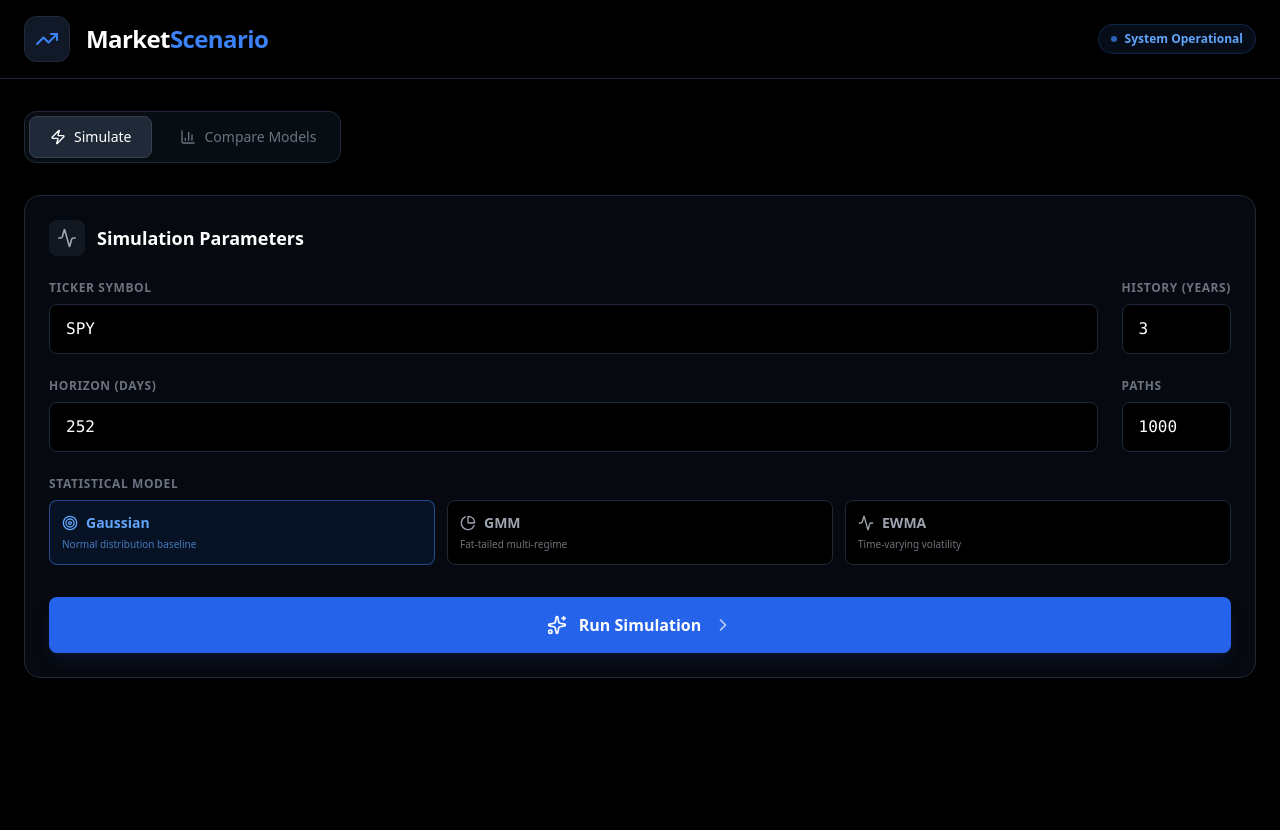
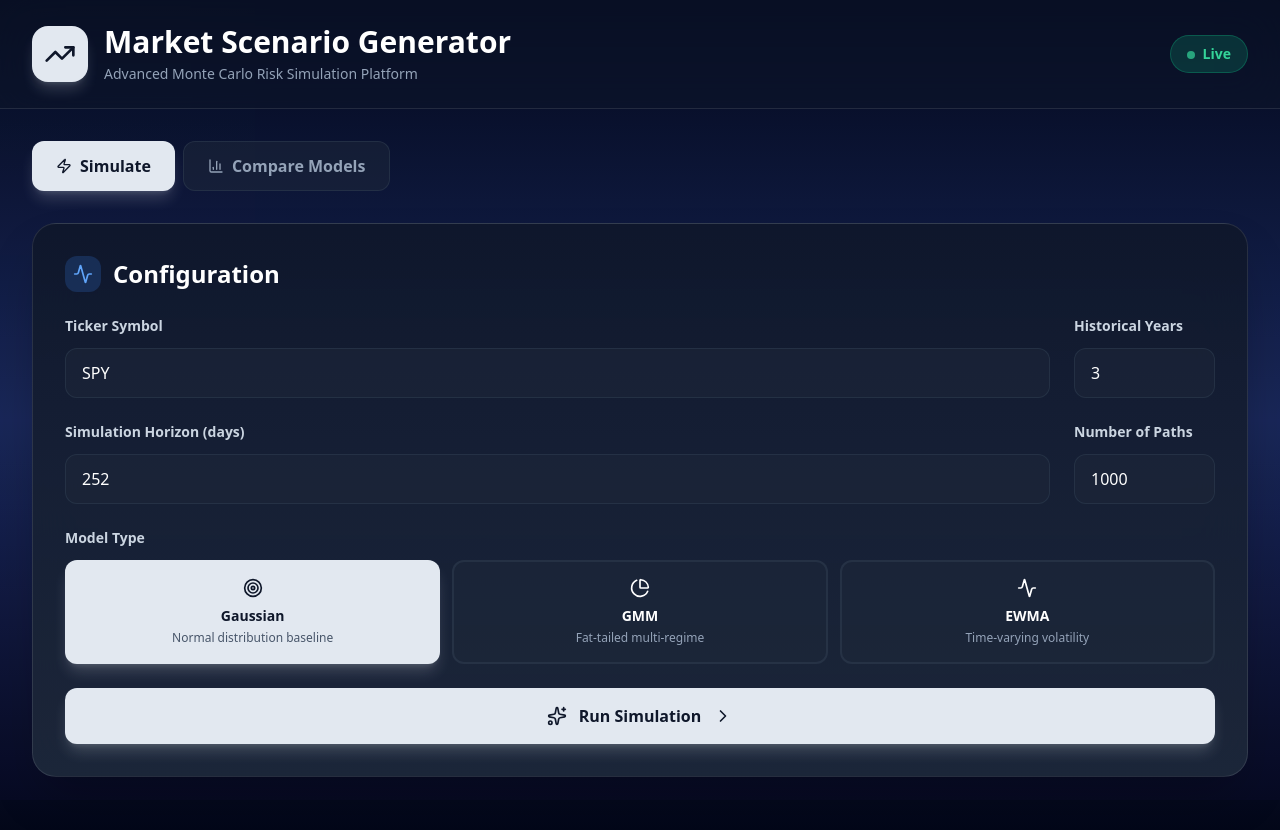
Before and after one commit to Iska555/Market-Scenario-Generator, a React (Vite) app in the folder frontend/: page / in a window 1280 px wide. Shown: the top 830 px of the page. Before the commit the page ends 800 px from the top, so only its background shows below. Built offline with nearby package versions, Linux system fonts and the light colour scheme.

Commit message:
Updated the UI colors

```diff
--- a/frontend/src/App.jsx
+++ b/frontend/src/App.jsx
@@ -80,36 +80,45 @@ export default function MarketScenarioGenerator() {
   ];
 
   return (
-    <div className="min-h-screen bg-black text-gray-100 font-sans selection:bg-blue-500/30">
+    <div className="min-h-screen bg-gradient-to-br from-slate-950 via-blue-950 to-slate-950">
+      {/* Animated Background */}
+      <div className="fixed inset-0 opacity-20">
+        <div className="absolute inset-0 bg-gradient-to-r from-blue-500/20 to-purple-500/20 animate-pulse"></div>
+      </div>
 
       <div className="relative z-10">
         {/* Header */}
-        <div className="border-b border-gray-800 bg-black/50 backdrop-blur-md sticky top-0 z-50">
-          <div className="max-w-7xl mx-auto px-6 py-4">
+        <div className="border-b border-white/10 backdrop-blur-xl bg-slate-900/50">
+          <div className="max-w-7xl mx-auto px-8 py-6">
             <div className="flex items-center justify-between">
               <div className="flex items-center gap-4">
-                <div className="bg-gray-900 p-2.5 rounded-xl border border-gray-800">
-                  <TrendingUp className="w-6 h-6 text-blue-500" />
+                {/* Changed Icon Background to Grayish White */}
+                <div className="bg-slate-200 p-3 rounded-2xl shadow-lg shadow-slate-200/20">
+                  <TrendingUp className="w-8 h-8 text-slate-900" />
                 </div>
                 <div>
-                  <h1 className="text-2xl font-bold text-white tracking-tight">
-                    Market<span className="text-blue-500">Scenario</span>
+                  {/* Changed Text to Solid White */}
+                  <h1 className="text-3xl font-bold text-white">
+                    Market Scenario Generator
                   </h1>
+                  <p className="text-slate-400 text-sm mt-1">
+                    Advanced Monte Carlo Risk Simulation Platform
+                  </p>
                 </div>
               </div>
               <div className="flex items-center gap-3">
-                <div className="px-3 py-1.5 rounded-full bg-blue-500/10 border border-blue-500/20 text-blue-400 text-xs font-semibold flex items-center gap-2">
-                  <span className="w-1.5 h-1.5 rounded-full bg-blue-500 animate-pulse"></span>
-                  System Operational
+                <div className="px-4 py-2 rounded-full bg-emerald-500/20 border border-emerald-500/30 text-emerald-400 text-sm font-semibold">
+                  <span className="inline-block w-2 h-2 rounded-full bg-emerald-400 animate-pulse mr-2"></span>
+                  Live
                 </div>
               </div>
             </div>
           </div>
         </div>
 
-        <div className="max-w-7xl mx-auto px-6 py-8">
+        <div className="max-w-7xl mx-auto px-8 py-8">
           {/* Tabs */}
-          <div className="flex gap-2 mb-8 bg-gray-900/50 p-1 rounded-xl w-fit border border-gray-800">
+          <div className="flex gap-2 mb-8">
             {[
               { id: 'simulate', label: 'Simulate', icon: Zap },
               { id: 'compare', label: 'Compare Models', icon: BarChart3 }
@@ -119,10 +128,11 @@ export default function MarketScenarioGenerator() {
                 <button
                   key={tab.id}
                   onClick={() => setActiveTab(tab.id)}
-                  className={`px-5 py-2.5 rounded-lg font-medium text-sm transition-all flex items-center gap-2 ${
+                  className={`px-6 py-3 rounded-xl font-semibold transition-all flex items-center gap-2 ${
                     activeTab === tab.id
-                      ? 'bg-gray-800 text-white shadow-sm border border-gray-700'
-                      : 'text-gray-500 hover:text-gray-300'
+                      /* Active Tab: Grayish White */
+                      ? 'bg-slate-200 text-slate-900 shadow-lg shadow-slate-200/20'
+                      : 'bg-slate-800/50 text-slate-400 hover:bg-slate-800 hover:text-white border border-slate-700/50'
                   }`}
                 >
                   <Icon className="w-4 h-4" />
@@ -135,52 +145,52 @@ export default function MarketScenarioGenerator() {
           {activeTab === 'simulate' && (
             <>
               {/* Configuration Card */}
-              <div className="bg-gray-900/40 backdrop-blur-sm rounded-2xl p-6 mb-8 border border-gray-800">
+              <div className="bg-gradient-to-br from-slate-900/90 to-slate-800/90 backdrop-blur-xl rounded-3xl p-8 mb-8 border border-white/10 shadow-2xl">
                 <div className="flex items-center gap-3 mb-6">
-                  <div className="p-2 rounded-lg bg-gray-800/50">
-                    <Activity className="w-5 h-5 text-gray-400" />
+                  <div className="p-2 rounded-xl bg-blue-500/20">
+                    <Activity className="w-5 h-5 text-blue-400" />
                   </div>
-                  <h2 className="text-lg font-semibold text-white">Simulation Parameters</h2>
+                  <h2 className="text-2xl font-bold text-white">Configuration</h2>
                 </div>
 
-                <div className="grid grid-cols-1 md:grid-cols-3 gap-6 mb-8">
+                <div className="grid grid-cols-1 md:grid-cols-3 gap-6 mb-6">
                   <div className="group">
-                    <label className="block text-xs font-semibold text-gray-500 uppercase tracking-wider mb-2">Ticker Symbol</label>
+                    <label className="block text-sm font-semibold text-slate-300 mb-3">Ticker Symbol</label>
                     <input
                       type="text"
                       value={ticker}
                       onChange={(e) => setTicker(e.target.value.toUpperCase())}
-                      className="w-full bg-black border border-gray-800 rounded-lg px-4 py-3 text-white focus:outline-none focus:border-blue-500 focus:ring-1 focus:ring-blue-500 transition-all font-mono"
+                      className="w-full bg-slate-800/50 border border-slate-700/50 rounded-xl px-4 py-3 text-white focus:outline-none focus:ring-2 focus:ring-slate-200 focus:border-transparent transition-all group-hover:border-slate-600"
                       placeholder="SPY"
                     />
                   </div>
 
                   <div>
-                    <label className="block text-xs font-semibold text-gray-500 uppercase tracking-wider mb-2">History (Years)</label>
+                    <label className="block text-sm font-semibold text-slate-300 mb-3">Historical Years</label>
                     <input
                       type="number"
                       value={years}
                       onChange={(e) => setYears(parseInt(e.target.value))}
                       min="1"
                       max="10"
-                      className="w-full bg-black border border-gray-800 rounded-lg px-4 py-3 text-white focus:outline-none focus:border-blue-500 focus:ring-1 focus:ring-blue-500 transition-all font-mono"
+                      className="w-full bg-slate-800/50 border border-slate-700/50 rounded-xl px-4 py-3 text-white focus:outline-none focus:ring-2 focus:ring-slate-200 transition-all"
                     />
                   </div>
 
                   <div>
-                    <label className="block text-xs font-semibold text-gray-500 uppercase tracking-wider mb-2">Horizon (Days)</label>
+                    <label className="block text-sm font-semibold text-slate-300 mb-3">Simulation Horizon (days)</label>
                     <input
                       type="number"
                       value={horizon}
                       onChange={(e) => setHorizon(parseInt(e.target.value))}
                       min="1"
                       max="1000"
-                      className="w-full bg-black border border-gray-800 rounded-lg px-4 py-3 text-white focus:outline-none focus:border-blue-500 focus:ring-1 focus:ring-blue-500 transition-all font-mono"
+                      className="w-full bg-slate-800/50 border border-slate-700/50 rounded-xl px-4 py-3 text-white focus:outline-none focus:ring-2 focus:ring-slate-200 transition-all"
                     />
                   </div>
 
                   <div>
-                    <label className="block text-xs font-semibold text-gray-500 uppercase tracking-wider mb-2">Paths</label>
+                    <label className="block text-sm font-semibold text-slate-300 mb-3">Number of Paths</label>
                     <input
                       type="number"
                       value={numPaths}
@@ -188,30 +198,30 @@ export default function MarketScenarioGenerator() {
                       min="100"
                       max="10000"
                       step="100"
-                      className="w-full bg-black border border-gray-800 rounded-lg px-4 py-3 text-white focus:outline-none focus:border-blue-500 focus:ring-1 focus:ring-blue-500 transition-all font-mono"
+                      className="w-full bg-slate-800/50 border border-slate-700/50 rounded-xl px-4 py-3 text-white focus:outline-none focus:ring-2 focus:ring-slate-200 transition-all"
                     />
                   </div>
 
                   <div className="md:col-span-2">
-                    <label className="block text-xs font-semibold text-gray-500 uppercase tracking-wider mb-2">Statistical Model</label>
+                    <label className="block text-sm font-semibold text-slate-300 mb-3">Model Type</label>
                     <div className="grid grid-cols-3 gap-3">
                       {models.map(m => {
                         const Icon = m.icon;
+                        const isActive = model === m.value;
                         return (
                           <button
                             key={m.value}
                             onClick={() => setModel(m.value)}
-                            className={`p-3 rounded-lg transition-all border text-left ${
-                              model === m.value
-                                ? 'bg-blue-600/10 border-blue-500/50 text-blue-400'
-                                : 'bg-black border-gray-800 text-gray-400 hover:border-gray-700'
+                            className={`p-4 rounded-xl transition-all border-2 ${
+                              isActive
+                                /* Active Button: Grayish White with Dark Text */
+                                ? 'bg-slate-200 border-transparent shadow-lg shadow-slate-200/20'
+                                : 'bg-slate-800/50 border-slate-700/50 hover:border-slate-600'
                             }`}
                           >
-                            <div className="flex items-center gap-2 mb-1">
-                              <Icon className="w-4 h-4" />
-                              <span className="font-semibold text-sm">{m.label}</span>
-                            </div>
-                            <div className="text-[10px] opacity-70 truncate">{m.desc}</div>
+                            <Icon className={`w-5 h-5 mb-2 mx-auto ${isActive ? 'text-slate-900' : 'text-white'}`} />
+                            <div className={`text-sm font-bold ${isActive ? 'text-slate-900' : 'text-white'}`}>{m.label}</div>
+                            <div className={`text-xs mt-1 ${isActive ? 'text-slate-600' : 'text-slate-400'}`}>{m.desc}</div>
                           </button>
                         );
                       })}
@@ -222,28 +232,29 @@ export default function MarketScenarioGenerator() {
                 <button
                   onClick={runSimulation}
                   disabled={loading}
-                  className="w-full bg-blue-600 hover:bg-blue-500 disabled:bg-gray-800 disabled:text-gray-500 text-white font-semibold py-4 px-8 rounded-lg transition-all shadow-lg shadow-blue-900/20 flex items-center justify-center gap-3"
+                  /* Run Button: Grayish White */
+                  className="w-full bg-slate-200 hover:bg-white disabled:bg-slate-700 disabled:text-slate-500 text-slate-900 font-bold py-4 px-8 rounded-xl transition-all shadow-lg shadow-slate-200/20 hover:shadow-xl hover:shadow-slate-200/30 flex items-center justify-center gap-3 group"
                 >
                   {loading ? (
                     <>
                       <RefreshCw className="w-5 h-5 animate-spin" />
-                      Processing...
+                      Running Simulation...
                     </>
                   ) : (
                     <>
-                      <Sparkles className="w-5 h-5" />
+                      <Sparkles className="w-5 h-5 group-hover:rotate-12 transition-transform" />
                       Run Simulation
-                      <ChevronRight className="w-5 h-5 opacity-70" />
+                      <ChevronRight className="w-5 h-5 group-hover:translate-x-1 transition-transform" />
                     </>
                   )}
                 </button>
 
                 {error && (
-                  <div className="mt-6 bg-red-900/10 border border-red-900/30 rounded-lg p-4 flex items-start gap-3">
-                    <AlertTriangle className="w-5 h-5 text-red-500 flex-shrink-0 mt-0.5" />
+                  <div className="mt-6 bg-red-500/10 border border-red-500/30 rounded-xl p-4 flex items-start gap-3">
+                    <AlertTriangle className="w-5 h-5 text-red-400 flex-shrink-0 mt-0.5" />
                     <div>
-                      <p className="text-red-400 font-semibold text-sm">Simulation Error</p>
-                      <p className="text-red-400/70 text-sm mt-1">{error}</p>
+                      <p className="text-red-200 font-semibold">Simulation Error</p>
+                      <p className="text-red-300/80 text-sm mt-1">{error}</p>
                     </div>
                   </div>
                 )}
@@ -258,36 +269,34 @@ export default function MarketScenarioGenerator() {
                       title="Mean Return"
                       value={`${(results.risk_stats.mean * 100).toFixed(2)}%`}
                       icon={TrendingUp}
-                      accentColor="text-blue-400"
-                      borderColor="border-blue-500/30"
+                      gradient="from-emerald-500 to-teal-600"
+                      trend="positive"
                     />
                     <StatCard
                       title="Volatility"
                       value={`${(results.risk_stats.vol * 100).toFixed(2)}%`}
                       icon={Activity}
-                      accentColor="text-gray-300"
-                      borderColor="border-gray-600/30"
+                      gradient="from-violet-500 to-purple-600"
                     />
                     <StatCard
                       title="VaR (95%)"
                       value={`${(results.risk_stats.VaR_95 * 100).toFixed(2)}%`}
                       icon={Shield}
-                      accentColor="text-blue-300"
-                      borderColor="border-blue-400/30"
+                      gradient="from-rose-500 to-red-600"
+                      trend="negative"
                     />
                     <StatCard
                       title="CVaR (95%)"
                       value={`${(results.risk_stats.CVaR_95 * 100).toFixed(2)}%`}
                       icon={TrendingDown}
-                      accentColor="text-gray-400"
-                      borderColor="border-gray-500/30"
+                      gradient="from-orange-500 to-amber-600"
+                      trend="negative"
                     />
                     <StatCard
                       title="Prob. Loss"
                       value={`${(results.risk_stats.prob_loss * 100).toFixed(1)}%`}
                       icon={AlertTriangle}
-                      accentColor="text-gray-400"
-                      borderColor="border-gray-500/30"
+                      gradient="from-yellow-500 to-orange-600"
                     />
                   </div>
 
@@ -297,16 +306,23 @@ export default function MarketScenarioGenerator() {
                     <ChartCard title="Simulated Price Paths" icon={TrendingUp}>
                       <ResponsiveContainer width="100%" height={320}>
                         <LineChart data={chartData}>
-                          <CartesianGrid strokeDasharray="3 3" stroke="#1f2937" vertical={false} />
-                          <XAxis dataKey="day" stroke="#4b5563" type="number" domain={[0, horizon]} tick={{fontSize: 12}} />
-                          <YAxis stroke="#4b5563" tick={{fontSize: 12}} />
+                          <defs>
+                            <linearGradient id="pathGradient" x1="0" y1="0" x2="0" y2="1">
+                              <stop offset="5%" stopColor="#3b82f6" stopOpacity={0.3}/>
+                              <stop offset="95%" stopColor="#3b82f6" stopOpacity={0}/>
+                            </linearGradient>
+                          </defs>
+                          <CartesianGrid strokeDasharray="3 3" stroke="#334155" opacity={0.3} />
+                          <XAxis dataKey="day" stroke="#94a3b8" type="number" domain={[0, horizon]} />
+                          <YAxis stroke="#94a3b8" />
                           <Tooltip
                             contentStyle={{
-                              backgroundColor: '#000',
-                              border: '1px solid #333',
-                              borderRadius: '8px',
+                              backgroundColor: '#1e293b',
+                              border: '1px solid #475569',
+                              borderRadius: '12px',
+                              boxShadow: '0 10px 25px rgba(0,0,0,0.5)'
                             }}
-                            labelStyle={{ color: '#9ca3af' }}
+                            labelStyle={{ color: '#e2e8f0', fontWeight: 'bold' }}
                           />
                           {results.paths_sample.map((_, idx) => (
                             <Line
@@ -314,15 +330,16 @@ export default function MarketScenarioGenerator() {
                               type="monotone"
                               dataKey={`path_${idx}`}
                               stroke="#3b82f6"
-                              strokeWidth={1}
+                              strokeWidth={1.5}
                               dot={false}
-                              strokeOpacity={0.15}
+                              strokeOpacity={0.4}
                               isAnimationActive={false}
                             />
                           ))}
                         </LineChart>
                       </ResponsiveContainer>
-                      <p className="text-xs text-gray-500 mt-4 font-mono">
+                      <p className="text-sm text-slate-400 mt-4 flex items-center gap-2">
+                        <Sparkles className="w-4 h-4" />
                         Showing 50 of {numPaths} paths | Start: ${results.start_price.toFixed(2)}
                       </p>
                     </ChartCard>
@@ -331,27 +348,33 @@ export default function MarketScenarioGenerator() {
                     <ChartCard title="Return Distribution" icon={BarChart3}>
                       <ResponsiveContainer width="100%" height={320}>
                         <BarChart data={histogramData}>
-                          <CartesianGrid strokeDasharray="3 3" stroke="#1f2937" vertical={false} />
+                          <defs>
+                            <linearGradient id="barGradient" x1="0" y1="0" x2="0" y2="1">
+                              <stop offset="5%" stopColor="#8b5cf6" stopOpacity={0.9}/>
+                              <stop offset="95%" stopColor="#3b82f6" stopOpacity={0.9}/>
+                            </linearGradient>
+                          </defs>
+                          <CartesianGrid strokeDasharray="3 3" stroke="#334155" opacity={0.3} />
                           <XAxis
                             dataKey="return"
-                            stroke="#4b5563"
+                            stroke="#94a3b8"
                             tickFormatter={(val) => `${(val * 100).toFixed(0)}%`}
-                            tick={{fontSize: 12}}
                           />
-                          <YAxis stroke="#4b5563" tick={{fontSize: 12}} />
+                          <YAxis stroke="#94a3b8" />
                           <Tooltip
                             contentStyle={{
-                              backgroundColor: '#000',
-                              border: '1px solid #333',
-                              borderRadius: '8px',
+                              backgroundColor: '#1e293b',
+                              border: '1px solid #475569',
+                              borderRadius: '12px',
+                              boxShadow: '0 10px 25px rgba(0,0,0,0.5)'
                             }}
                             labelFormatter={(val) => `Return: ${(val * 100).toFixed(1)}%`}
-                            labelStyle={{ color: '#9ca3af' }}
                           />
-                          <Bar dataKey="count" fill="#3b82f6" radius={[2, 2, 0, 0]} />
+                          <Bar dataKey="count" fill="url(#barGradient)" radius={[8, 8, 0, 0]} />
                         </BarChart>
                       </ResponsiveContainer>
-                      <p className="text-xs text-gray-500 mt-4 font-mono">
+                      <p className="text-sm text-slate-400 mt-4 flex items-center gap-2">
+                        <Target className="w-4 h-4" />
                         Model: {results.model.toUpperCase()} | Paths: {numPaths}
                       </p>
                     </ChartCard>
@@ -362,12 +385,18 @@ export default function MarketScenarioGenerator() {
           )}
 
           {activeTab === 'compare' && (
-            <div className="bg-gray-900/40 rounded-2xl p-12 text-center border border-gray-800">
-              <div className="inline-flex p-4 rounded-full bg-gray-800 mb-6">
-                <BarChart3 className="w-12 h-12 text-blue-500" />
+            <div className="bg-gradient-to-br from-slate-900/90 to-slate-800/90 backdrop-blur-xl rounded-3xl p-12 text-center border border-white/10">
+              <div className="inline-flex p-6 rounded-full bg-gradient-to-br from-blue-500/20 to-purple-500/20 mb-6">
+                <BarChart3 className="w-16 h-16 text-blue-400" />
               </div>
-              <h3 className="text-2xl font-bold text-white mb-2">Model Comparison</h3>
-              <p className="text-gray-500 mb-6">Coming soon</p>
+              <h3 className="text-3xl font-bold text-white mb-3">Model Comparison</h3>
+              <p className="text-slate-400 mb-6 max-w-md mx-auto">
+                Compare Gaussian, GMM, and EWMA models side-by-side with advanced analytics
+              </p>
+              <div className="inline-flex items-center gap-2 px-6 py-3 rounded-full bg-blue-500/10 border border-blue-500/30 text-blue-400">
+                <Sparkles className="w-4 h-4 animate-pulse" />
+                <span className="text-sm font-semibold">Coming Soon</span>
+              </div>
             </div>
           )}
         </div>
@@ -376,28 +405,33 @@ export default function MarketScenarioGenerator() {
   );
 }
 
-function StatCard({ title, value, icon: Icon, accentColor, borderColor }) {
+function StatCard({ title, value, icon: Icon, gradient, trend }) {
   return (
-    <div className={`bg-black rounded-xl p-5 border ${borderColor} hover:border-gray-600 transition-all`}>
-      <div className="flex items-start justify-between mb-3">
-        <div className="p-2 rounded-lg bg-gray-900">
-          <Icon className={`w-4 h-4 ${accentColor}`} />
+    <div className="group relative">
+      <div className={`absolute inset-0 bg-gradient-to-br ${gradient} opacity-10 rounded-2xl blur-xl transition-opacity group-hover:opacity-20`}></div>
+      <div className="relative bg-gradient-to-br from-slate-900/90 to-slate-800/90 backdrop-blur-xl rounded-2xl p-6 border border-white/10 hover:border-white/20 transition-all">
+        <div className="flex items-start justify-between mb-3">
+          <div className={`p-2 rounded-xl bg-gradient-to-br ${gradient} bg-opacity-20`}>
+            <Icon className="w-5 h-5 text-white" />
+          </div>
+          {trend === 'positive' && <TrendingUp className="w-4 h-4 text-emerald-400" />}
+          {trend === 'negative' && <TrendingDown className="w-4 h-4 text-rose-400" />}
         </div>
+        <p className="text-slate-400 text-sm font-medium mb-1">{title}</p>
+        <p className="text-3xl font-bold text-white">{value}</p>
       </div>
-      <p className="text-gray-500 text-xs font-medium uppercase tracking-wider mb-1">{title}</p>
-      <p className={`text-2xl font-bold ${accentColor}`}>{value}</p>
     </div>
   );
 }
 
 function ChartCard({ title, icon: Icon, children }) {
   return (
-    <div className="bg-gray-900/20 rounded-2xl p-6 border border-gray-800">
+    <div className="bg-gradient-to-br from-slate-900/90 to-slate-800/90 backdrop-blur-xl rounded-3xl p-6 border border-white/10 shadow-2xl">
       <div className="flex items-center gap-3 mb-6">
-        <div className="p-2 rounded-lg bg-gray-800">
-          <Icon className="w-4 h-4 text-blue-500" />
+        <div className="p-2 rounded-xl bg-blue-500/20">
+          <Icon className="w-5 h-5 text-blue-400" />
         </div>
-        <h3 className="text-sm font-bold text-gray-200 uppercase tracking-wide">{title}</h3>
+        <h3 className="text-xl font-bold text-white">{title}</h3>
       </div>
       {children}
     </div>
--- a/frontend/src/index.css
+++ b/frontend/src/index.css
@@ -1,14 +1,3 @@
-@import url('https://fonts.googleapis.com/css2?family=Inter:wght@400;500;600;700&display=swap');
-
 @tailwind base;
 @tailwind components;
 @tailwind utilities;
-
-/* Optional: Global reset to ensure the deep black background covers everything */
-body {
-  background-color: #000000;
-  color: #f3f4f6; /* gray-100 */
-  font-family: 'Inter', sans-serif;
-  margin: 0;
-  padding: 0;
-}
```
